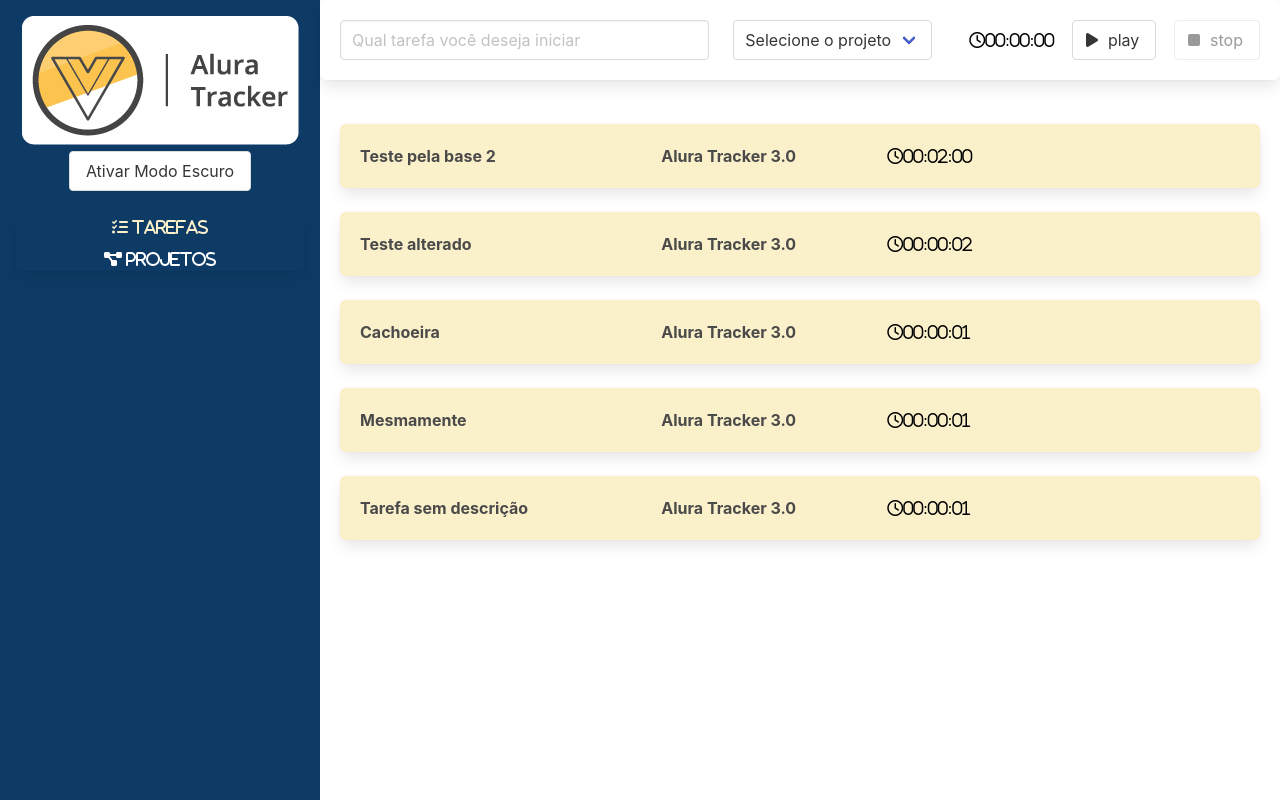
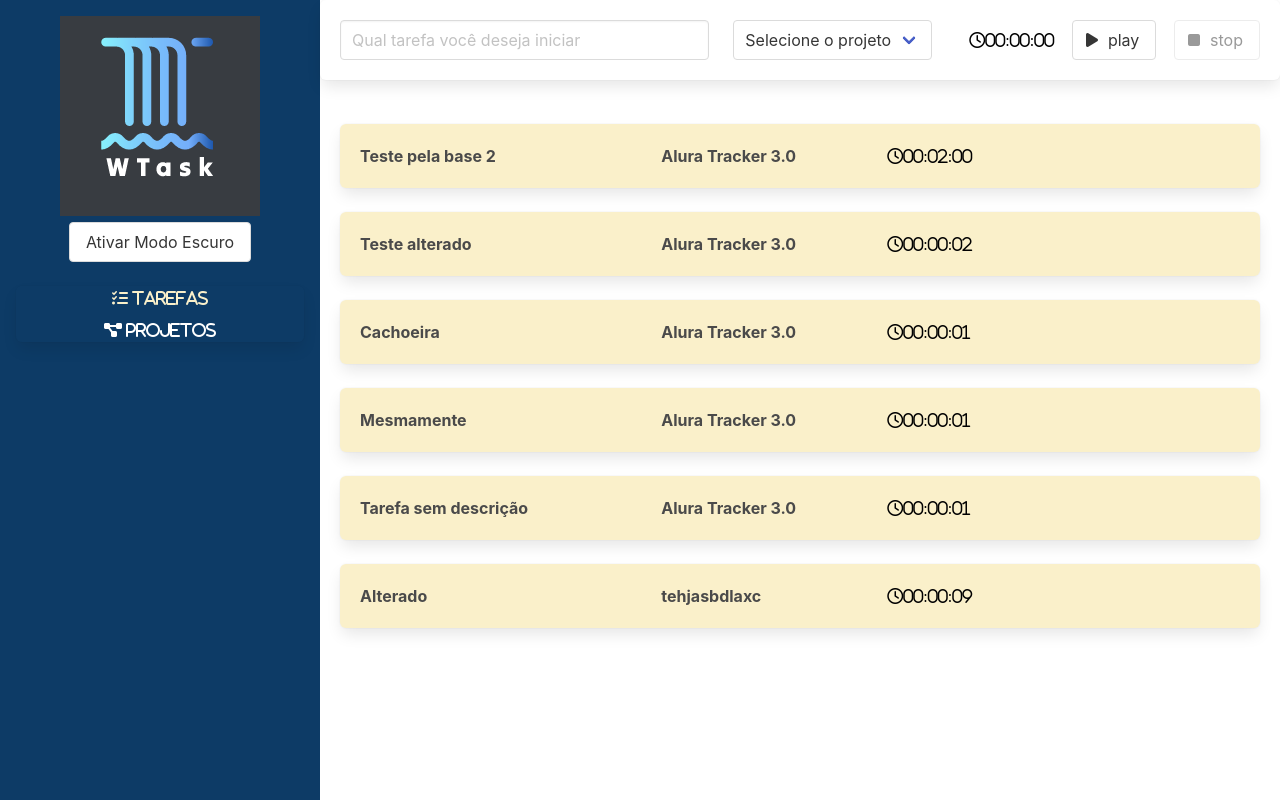
Before and after one commit to bobycachoeira/alura-tracker, a Vue app: page / in a window 1280 px wide. Shown: the top 800 px of the page. Built offline with nearby package versions, Linux system fonts and the light colour scheme; data requests are answered from the project's data file.

Commit message:
alterado conforme papo com o Hervis

```diff
--- a/data/db.json
+++ b/data/db.json
@@ -7,6 +7,10 @@
     {
       "nome": "Testando dois",
       "id": 2
+    },
+    {
+      "nome": "tehjasbdlaxc",
+      "id": 3
     }
   ],
   "tarefas": [
@@ -54,6 +58,15 @@
         "nome": "Alura Tracker 3.0"
       },
       "id": 5
+    },
+    {
+      "duracaoEmSegundos": 9,
+      "descricao": "Alterado",
+      "projeto": {
+        "nome": "tehjasbdlaxc",
+        "id": 3
+      },
+      "id": 6
     }
   ]
 }
--- a/src/App.vue
+++ b/src/App.vue
@@ -1,7 +1,7 @@
 <template>
   <main class="columns is-gapless is-multiline" :class="{ 'modo-escuro': modoEscuroAtivo }">
     <div class="column is-one-quarter">
-      <BarraLateral @aoTemaAlterado="trocarTema"/>
+      <BarraLateral @trocar-tema="trocarTema" :modo-escuro="modoEscuroAtivo"/>
     </div>
     <div class="column is-three-quarter conteudo">
       <NotificacoesApp />
@@ -26,8 +26,8 @@ export default defineComponent({
     }
   },
   methods: {
-    trocarTema (modoEscuroAtivo: boolean){
-      this.modoEscuroAtivo = modoEscuroAtivo
+    trocarTema (){
+      this.modoEscuroAtivo = !this.modoEscuroAtivo
     }
   }
 });
--- a/src/components/BarraLateral.vue
+++ b/src/components/BarraLateral.vue
@@ -28,15 +28,14 @@ import { defineComponent } from 'vue';
 
 export default defineComponent({
     name: 'BarraLateral',
-    emits: ['aoTemaAlterado'],
-    data () {
-        return {
-            modoEscuroAtivo: false
+    props: {
+        modoEscuro: {
+            type: Boolean,
         }
     },
     computed: {
         textoBotao (){
-            if (this.modoEscuroAtivo) {
+            if (this.modoEscuro) {
                 return 'Desativar Modo Escuro'
             }
             return 'Ativar Modo Escuro'
@@ -44,8 +43,7 @@ export default defineComponent({
     },
     methods: {
         alterarTema() {
-            this.modoEscuroAtivo = !this.modoEscuroAtivo
-            this.$emit('aoTemaAlterado',this.modoEscuroAtivo)
+            this.$emit('trocar-tema')
         }
     }
 });
```
Also changed, not shown: src/assets/logo.png, src/assets/logo1.png (added).
